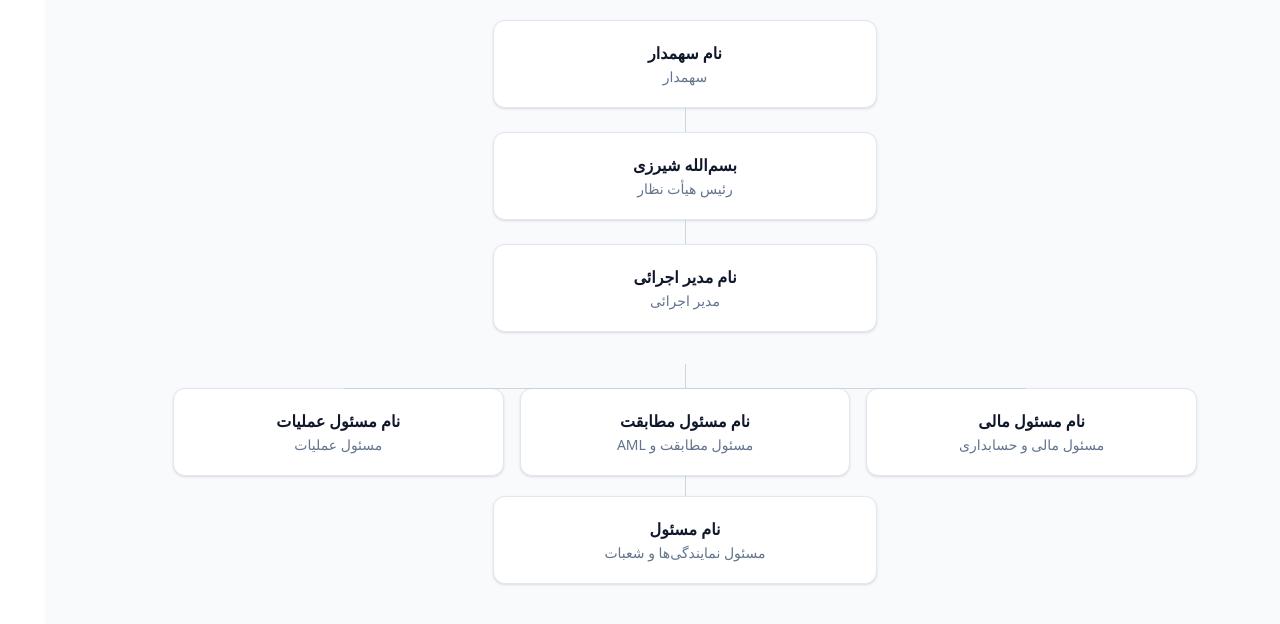
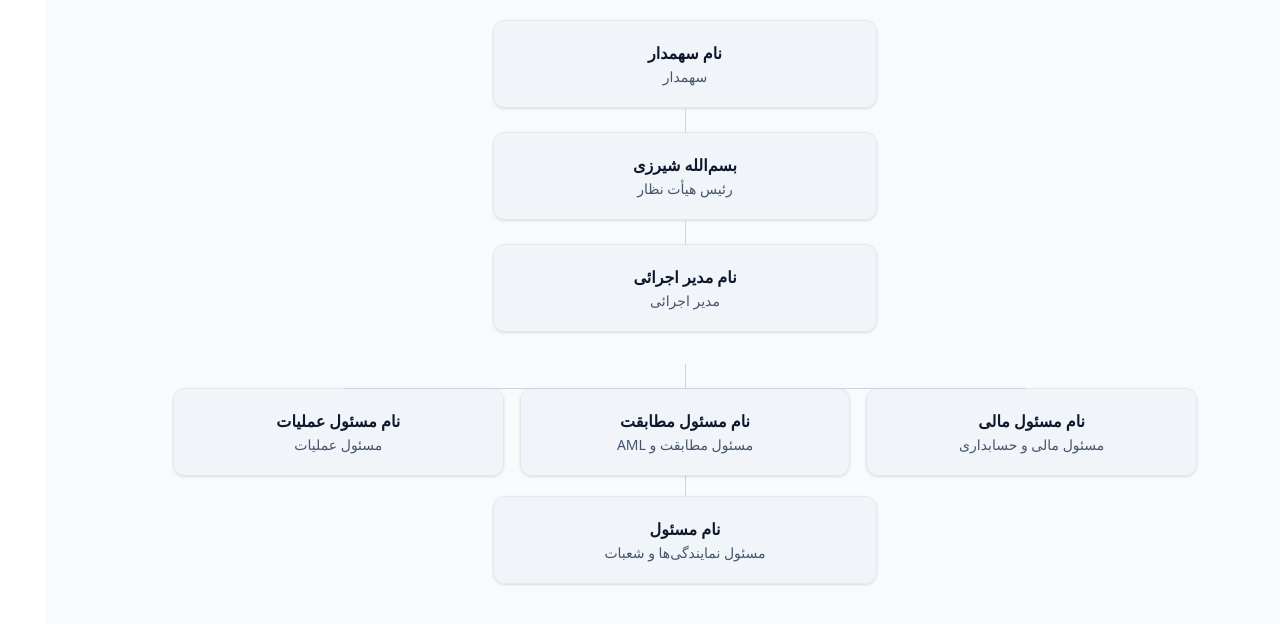
Before and after one commit to Norani375/Manochehr-norani, a Next.js app: page /dab-organization-chart in a window 1280 px wide. Shown: the top 624 px of the page. Built offline with nearby package versions, Linux system fonts and the light colour scheme; no server answers.

Commit message:
style(org-chart): improve card background contrast

```diff
--- a/components/DabOrganizationChartStandardForm.tsx
+++ b/components/DabOrganizationChartStandardForm.tsx
@@ -86,7 +86,7 @@ function ChartCard({ node, onChange }: { node?: OrgNode; onChange: (id: string,
   if (!node) return null;
 
   return (
-    <article className="mx-auto flex min-h-[82px] w-full max-w-sm flex-col justify-center rounded-xl border border-slate-200 bg-white px-4 py-3 text-center shadow-sm transition-shadow hover:shadow-md sm:min-h-[88px] print:min-h-0 print:rounded-none print:border-slate-300 print:px-3 print:py-2 print:shadow-none">
+    <article className="mx-auto flex min-h-[82px] w-full max-w-sm flex-col justify-center rounded-xl border border-slate-200 bg-slate-100/90 px-4 py-3 text-center shadow-sm transition-colors hover:bg-slate-100 hover:shadow-md sm:min-h-[88px] print:min-h-0 print:rounded-none print:border-slate-300 print:bg-white print:px-3 print:py-2 print:shadow-none">
       <input
         value={node.name}
         aria-label="نام و تخلص"
@@ -97,7 +97,7 @@ function ChartCard({ node, onChange }: { node?: OrgNode; onChange: (id: string,
         value={node.role}
         aria-label="وظیفه"
         onChange={(event) => onChange(node.id, 'role', event.target.value)}
-        className="mt-0.5 block w-full truncate border-0 bg-transparent text-center text-xs font-medium leading-5 text-slate-500 outline-none placeholder:text-slate-400 focus:ring-0 sm:text-sm print:text-[10px] print:leading-4"
+        className="mt-0.5 block w-full truncate border-0 bg-transparent text-center text-xs font-medium leading-5 text-slate-600 outline-none placeholder:text-slate-400 focus:ring-0 sm:text-sm print:text-[10px] print:leading-4"
       />
     </article>
   );
```
